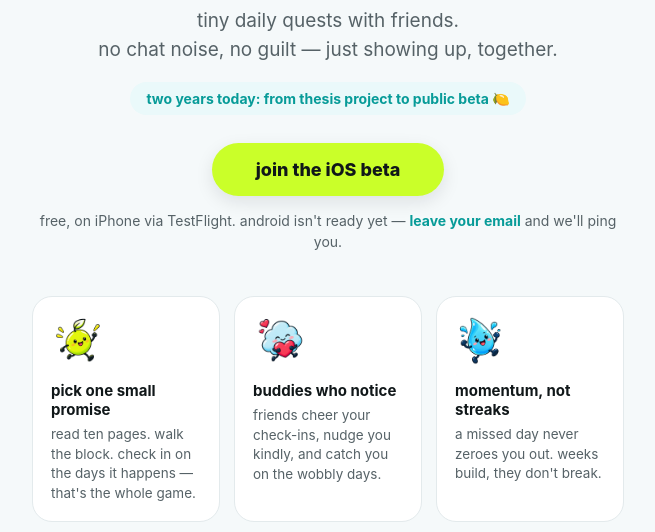
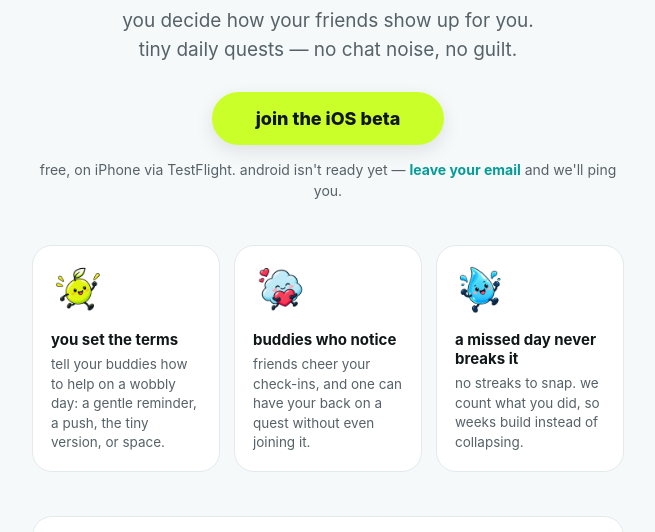
Before and after one commit to knsonera/questio-landing, a plain HTML site: page index.html in a window 1280 px wide. Shown: the part 233-765 px from the top of the page, without its empty margins (312-967 px from the left). Drawn offline with Linux system fonts and the light colour scheme.

Commit message:
Copy update: lead with the support pact; clear the stale announcement pill

```diff
--- a/config.js
+++ b/config.js
@@ -11,5 +11,8 @@ window.QUESTIO = {
   // Empty string hides the form entirely.
   WAITLIST_URL: "https://joinwaitlist-dmfy7uqf5q-uc.a.run.app",
   // Optional one-liner under the tagline (anniversary, launch day…). Empty hides it.
-  ANNOUNCEMENT: "two years today: from thesis project to public beta 🍋",
+  // Cleared 2026-09-24: the anniversary line ("two years today…") was 15 days stale.
+  // Ready to paste the day 2.1.0 is approved, together with BETA_FIRST: false —
+  //   ANNOUNCEMENT: "new: QuestiO 2.1.0 is on the App Store 🍋",
+  ANNOUNCEMENT: "",
 };
--- a/index.html
+++ b/index.html
@@ -4,8 +4,8 @@
 <meta charset="utf-8">
 <meta name="viewport" content="width=device-width, initial-scale=1">
 <link rel="icon" type="image/png" href="assets/favicon.png">
-<title>QuestiO — tiny daily quests with friends</title>
-<meta name="description" content="Tiny daily quests with a friend or two. One tap to check in, momentum instead of streaks, kind support instead of chat noise. Free iOS beta.">
+<title>QuestiO — you decide how your friends show up for you</title>
+<meta name="description" content="Tiny daily quests with a friend or two — and you choose how they help when you slip: a gentle reminder, a push, the tiny version, or space. Free iOS beta.">
 <script src="config.js"></script>
 <style>
   :root { --yuzu:#CAFF29; --turq:#19C5C0; --teal:#079B98; --bg:#F5F9FA; --ink:#101719; --muted:#566267; --card:#FFFFFF; --border:#E3EAEC; }
@@ -53,16 +53,16 @@
 <div class="wrap">
   <div class="mascots"><img src="assets/yuzu-highfive.png" alt="QuestiO buddies high-fiving"></div>
   <h1>Questi<span class="o">O</span></h1>
-  <p class="tag">tiny daily quests with friends.<br>no chat noise, no guilt — just showing up, together.</p>
+  <p class="tag">you decide how your friends show up for you.<br>tiny daily quests — no chat noise, no guilt.</p>
   <p id="announce" class="announce hidden"></p>
   <a id="cta" class="cta hidden" href="#" data-stat="beta_click">get QuestiO</a>
   <a id="beta" class="cta2 hidden" href="#">or join the beta</a>
   <p id="note" class="note hidden">free, on iPhone via TestFlight. android isn't ready yet — <a href="#updates">leave your email</a> and we'll ping you.</p>
   <p id="soon" class="soon">coming soon — check back here.</p>
   <div class="cards">
-    <div class="card"><img src="assets/yuzu-wave.png" alt=""><h3>pick one small promise</h3><p>read ten pages. walk the block. check in on the days it happens — that's the whole game.</p></div>
-    <div class="card"><img src="assets/cloud-love.png" alt=""><h3>buddies who notice</h3><p>friends cheer your check-ins, nudge you kindly, and catch you on the wobbly days.</p></div>
-    <div class="card"><img src="assets/drop-cheer.png" alt=""><h3>momentum, not streaks</h3><p>a missed day never zeroes you out. weeks build, they don't break.</p></div>
+    <div class="card"><img src="assets/yuzu-wave.png" alt=""><h3>you set the terms</h3><p>tell your buddies how to help on a wobbly day: a gentle reminder, a push, the tiny version, or space.</p></div>
+    <div class="card"><img src="assets/cloud-love.png" alt=""><h3>buddies who notice</h3><p>friends cheer your check-ins, and one can have your back on a quest without even joining it.</p></div>
+    <div class="card"><img src="assets/drop-cheer.png" alt=""><h3>a missed day never breaks it</h3><p>no streaks to snap. we count what you did, so weeks build instead of collapsing.</p></div>
   </div>
   <section id="updates" class="updates hidden" data-source="landing">
     <h2>stay in the loop</h2>
```
Also changed, not shown: invite/index.html (+1 -1 lines).
